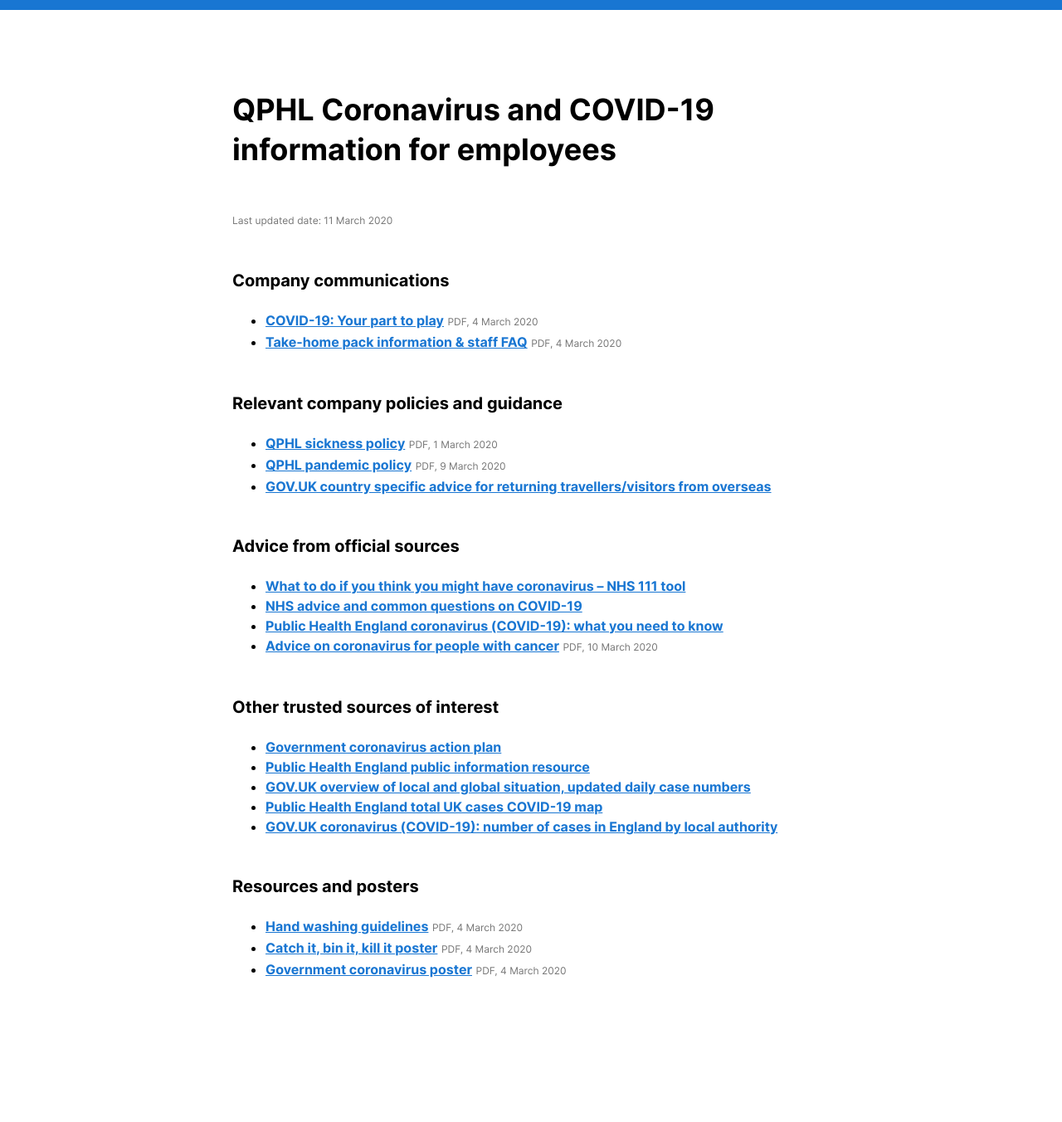
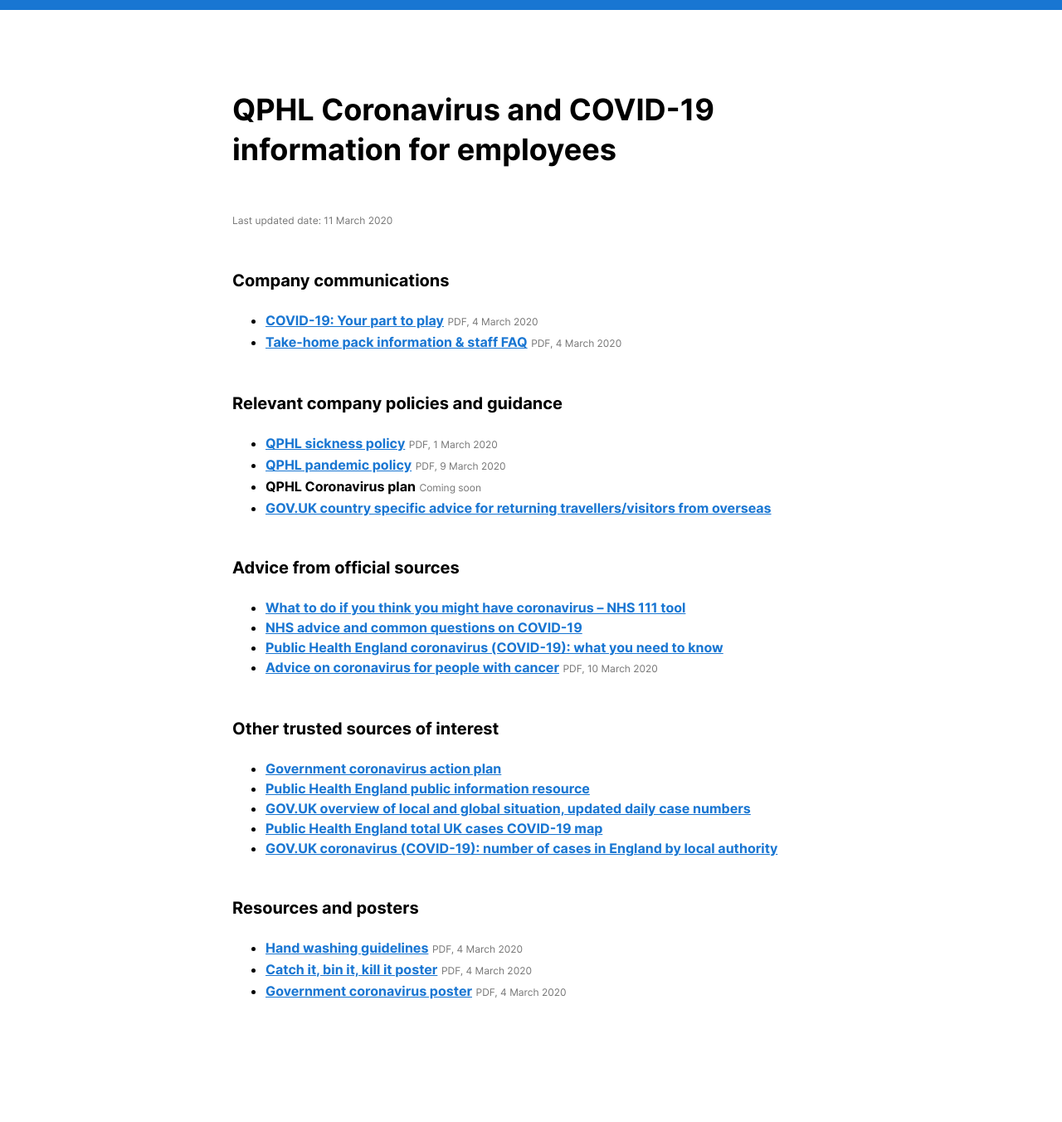
Before and after one commit to cognisant/qphl.co, a Jekyll site: the page built from coronavirus.md, in a window 1280 px wide. Shown: the whole page at 83% size. Built offline with Jekyll 4.4.1, drawn with Linux system fonts in a browser that asks for light colours; before the commit the page ends 1326 px from its top, so only the background shows below that.

Commit message:
Adds placeholder entry for COVID policy

```diff
--- a/coronavirus.md
+++ b/coronavirus.md
@@ -15,6 +15,7 @@
 
 - [QPHL sickness policy](/downloads/qphl-sickness-policy.pdf) <small>PDF, 1 March 2020</small>
 - [QPHL pandemic policy](/downloads/qphl-pandemic-policy.pdf) <small>PDF, 9 March 2020</small>
+- **QPHL Coronavirus plan** <small>Coming soon</small>
 - [GOV.UK country specific advice for returning travellers/visitors from overseas](https://www.gov.uk/government/publications/covid-19-specified-countries-and-areas/covid-19-specified-countries-and-areas-with-implications-for-returning-travellers-or-visitors-arriving-in-the-uk)
 
 
```
